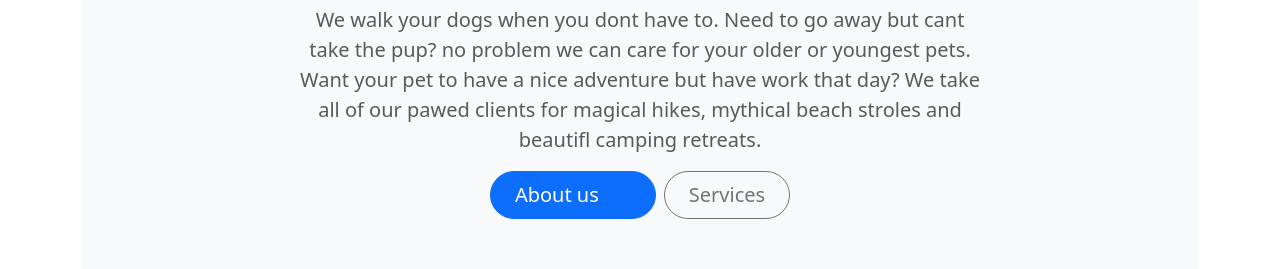
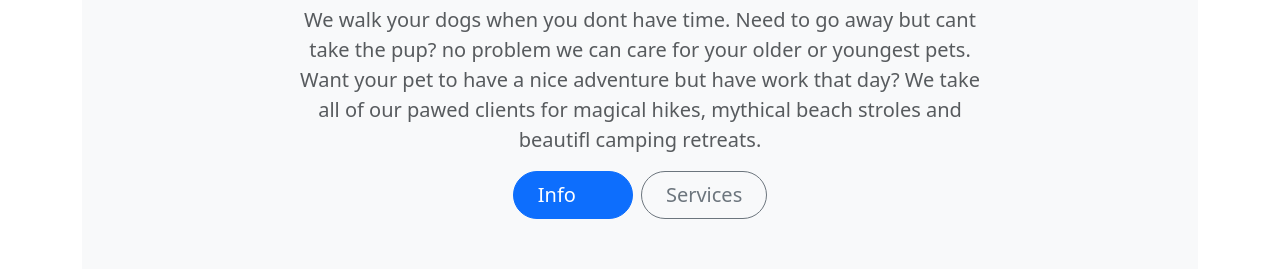
Before and after one commit to zzixM/Portfolio-V0.1, a plain HTML site: page public/bootstrap-example.html in a window 1280 px wide. Shown: the part 995-1264 px from the top of the page. Drawn offline with nearby package versions, Linux system fonts and the light colour scheme.

Commit message:
changed button text

```diff
--- a/public/bootstrap-example.html
+++ b/public/bootstrap-example.html
@@ -69,12 +69,12 @@
             <img src="../assets/images/puppy.jpeg" alt="Puppy - Image" width="250px" height="200px">
             <h1 class="text-body-emphasis">Puppys Or Eldery</h1>
             <p class="col-lg-8 mx-auto fs-5 text-muted">
-                We walk your dogs when you dont have to. Need to go away but cant take the pup? no problem we can care for your older or youngest pets.
+                We walk your dogs when you dont have time. Need to go away but cant take the pup? no problem we can care for your older or youngest pets.
                 Want your pet to have a nice adventure but have work that day? We take all of our pawed clients for magical hikes, mythical beach stroles and beautifl camping retreats.
             </p>
             <div class="d-inline-flex gap-2 mb-5">
                 <button class="d-inline-flex align-items-center btn btn-primary btn-lg px-4 rounded-pill" type="button">
-                    About us
+                    Info
                     <svg class="bi ms-2" width="24" height="24"><use xlink:href="#arrow-right-short"></use></svg>
                 </button>
                 <button class="btn btn-outline-secondary btn-lg px-4 rounded-pill" type="button">
```
